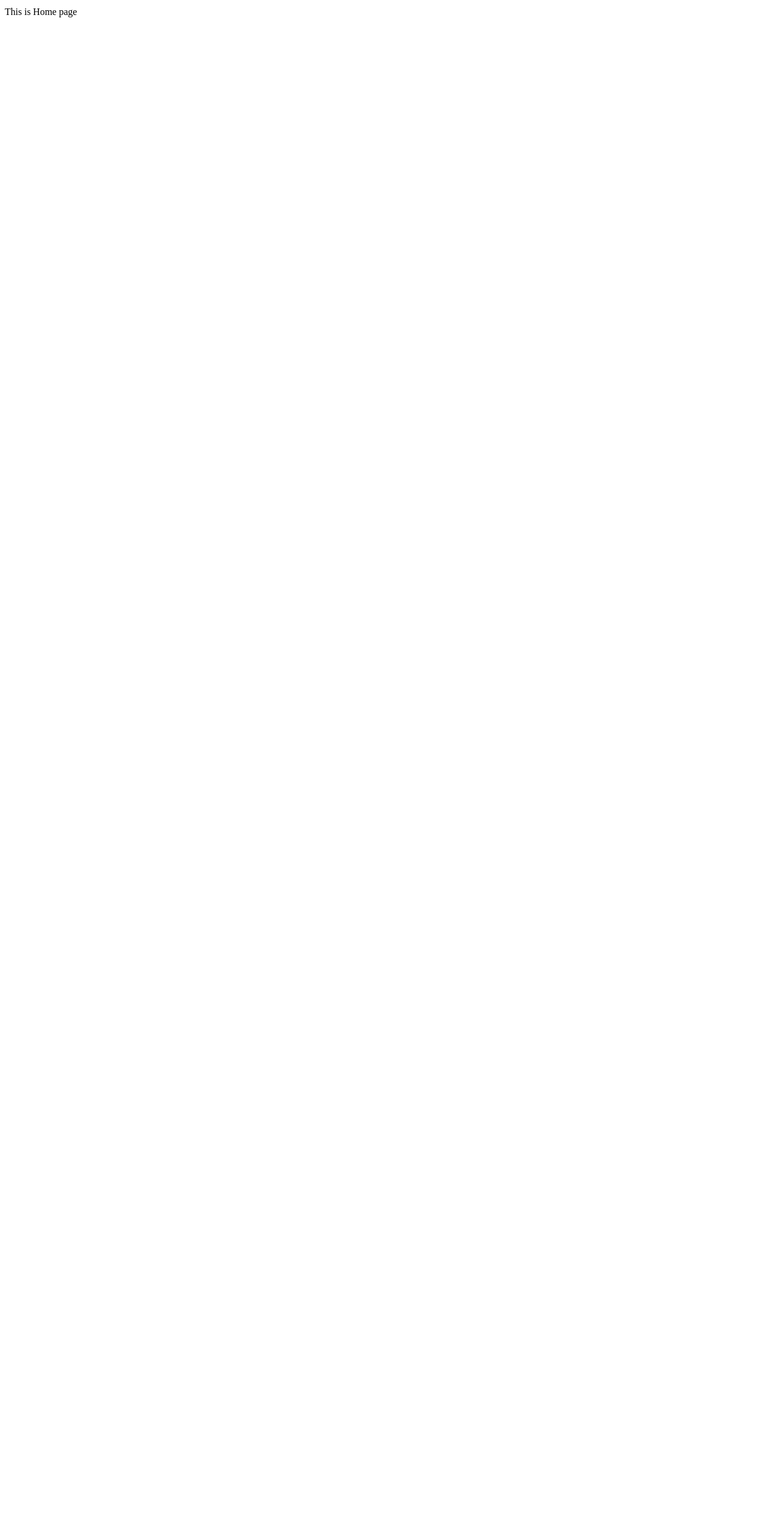
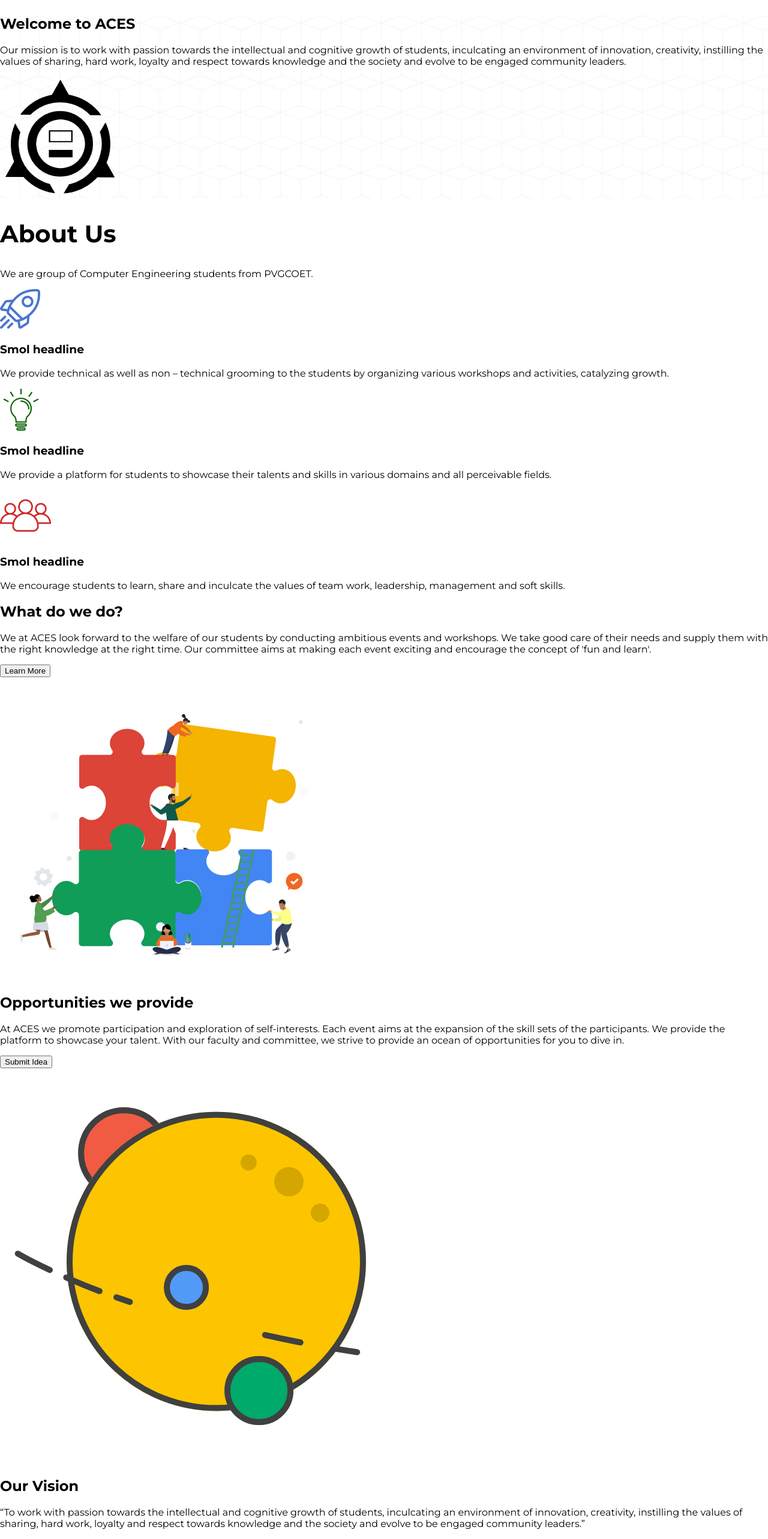
Before and after one commit to acespvgcoet/ACES-Website, a React (Create React App) app: page / in a window 1280 px wide. Shown: the part 72-2638 px from the top of the page at 60% size. Before the commit the page ends 800 px from the top, so only its background shows below. Built offline with nearby package versions, Linux system fonts and the light colour scheme.

Commit message:
Home layout complete

```diff
--- a/src/components/Home.jsx
+++ b/src/components/Home.jsx
@@ -1,11 +1,117 @@
-import React from 'react'
+import React from "react";
+import "../css/globalStyles.css";
+import "../css/Home.css";
+
+import ACES from "../assets/images/aces.png";
+import Shuttle from "../assets/icons/shuttle.png";
+import Lightbulb from "../assets/icons/lightbulb.png";
+import Group from "../assets/icons/group.png";
+import Blocks from "../assets/images/blocks.png";
+import Globe from "../assets/images/globe.svg";
 
 function Home() {
   return (
     <div>
-      This is Home page
+      <section className="home-main">
+        <div className="home-main-content">
+          <h1>Welcome to ACES</h1>
+          <p>
+            Our mission is to work with passion towards the intellectual and
+            cognitive growth of students, inculcating an environment of
+            innovation, creativity, instilling the values of sharing, hard work,
+            loyalty and respect towards knowledge and the society and evolve to
+            be engaged community leaders.
+          </p>
+        </div>
+        <div className="ACES-logo">
+          <img src={ACES} alt="ACES-logo" />
+        </div>
+      </section>
+      <section className="about-us-container">
+        <div className="about-us-main">
+          <h1>About Us</h1>
+          <p>We are group of Computer Engineering students from PVGCOET.</p>
+        </div>
+        <div className="features">
+          <div className="features-row">
+            <div className="feature-card">
+              <img src={Shuttle} alt="shuttle-icon" />
+              <h3>Smol headline</h3>
+              <p>
+                We provide technical as well as non – technical grooming to the
+                students by organizing various workshops and activities,
+                catalyzing growth.
+              </p>
+            </div>
+            <div className="feature-card">
+              <img src={Lightbulb} alt="lightbulb-icon" />
+              <h3>Smol headline</h3>
+              <p>
+                We provide a platform for students to showcase their talents and
+                skills in various domains and all perceivable fields.
+              </p>
+            </div>
+            <div className="feature-card">
+              <img src={Group} alt="group-icon" />
+              <h3>Smol headline</h3>
+              <p>
+                We encourage students to learn, share and inculcate the values
+                of team work, leadership, management and soft skills.
+              </p>
+            </div>
+          </div>
+        </div>
+      </section>
+      <section className="bottom-container">
+        <div className="description">
+          <div className="description-1">
+            <div className="description-1-content">
+              <h2>What do we do?</h2>
+              <p>
+                We at ACES look forward to the welfare of our students by
+                conducting ambitious events and workshops. We take good care of
+                their needs and supply them with the right knowledge at the
+                right time. Our committee aims at making each event exciting and
+                encourage the concept of 'fun and learn'.
+              </p>
+              <button>Learn More</button>
+            </div>
+            <div className="blocks-img">
+              <img src={Blocks} alt="blocks-img" />
+            </div>
+          </div>
+          <div className="description-2">
+            <div className="description-2-content">
+              <h2>Opportunities we provide</h2>
+              <p>
+                At ACES we promote participation and exploration of
+                self-interests. Each event aims at the expansion of the skill
+                sets of the participants. We provide the platform to showcase
+                your talent. With our faculty and committee, we strive to
+                provide an ocean of opportunities for you to dive in.
+              </p>
+              <button>Submit Idea</button>
+            </div>
+            <div className="globe-img">
+              <img src={Globe} alt="globe-img" />
+            </div>
+          </div>
+        </div>
+      </section>
+      <section className="vision-container">
+        <div className="vision-content">
+          <h2>Our Vision</h2>
+          <p>
+            “To work with passion towards the intellectual and cognitive growth
+            of students, inculcating an environment of innovation, creativity,
+            instilling the values of sharing, hard work, loyalty and respect
+            towards knowledge and the society and evolve to be engaged community
+            leaders.”
+          </p>
+        </div>
+      </section>
     </div>
-  )
+  );
 }
 
-export default Home
+export default Home;
--- a/src/css/Home.css
+++ b/src/css/Home.css
@@ -1 +1,8 @@
-/* styles for home page */
+.home-main {
+  box-sizing: border-box;
+  background: url(../assets/images/cubes-bg.png);
+}
+
+.about-us-main h1 {
+  font-size: 40px;
+}
```
Also changed, not shown: 1 other file (tests, documents, lock files or other folders).
